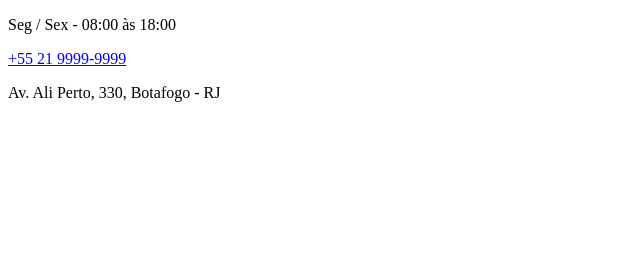
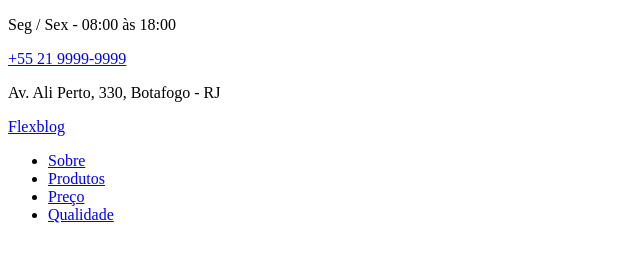
Before and after one commit to samaracsilva/flexblog, a plain HTML site: page index.html in a window 1280 px wide. Shown: the whole page, without its empty margins (0-640 px from the left). Drawn offline with Linux system fonts and the light colour scheme.

Commit message:
Implentação do cabeçalho da página

```diff
--- a/index.html
+++ b/index.html
@@ -11,18 +11,27 @@
 <body>
     <div class="info-superior-bg">
         <div class="info-super">
-            <p>
-                Seg / Sex - 08:00 às 18:00
-            </p>
+            <p>Seg / Sex - 08:00 às 18:00</p>
+            <a href="tel:+55219999-9999">+55 21 9999-9999</a>
+            <p>Av. Ali Perto, 330, Botafogo - RJ</p>
+        </div>
+    </div>
 
-            <a href="tel:+55219999-9999">+55 21 9999-9999</a>
-
-            <p>
-                Av. Ali Perto, 330, Botafogo - RJ
-            </p>
+    <header class="menu-princiapl-bg">
+        <div class="menu">
+            <div class="menu-logo">
+                <a href="#">Flexblog</a>
+            </div>
+            <nav>
+                <ul>
+                    <li><a href="#sobre">Sobre</a></li>
+                    <li><a href="#produtos">Produtos</a></li>
+                    <li><a href="#preco">Preço</a></li>
+                    <li><a href="#qualidade">Qualidade</a></li>
+                </ul>
+            </nav>
         </div>
-
-    </div>
+    </header>
 
 </body>
 </html>
```
